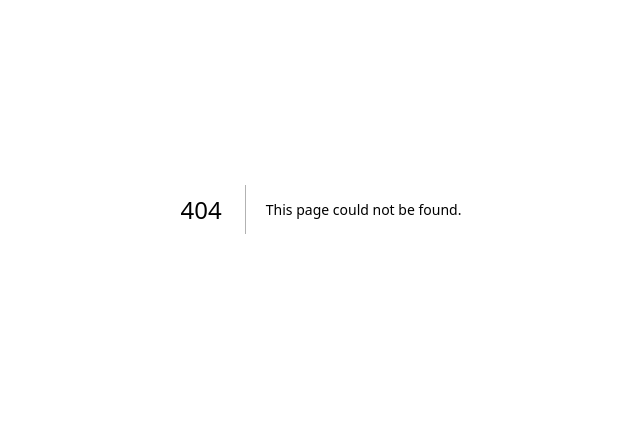
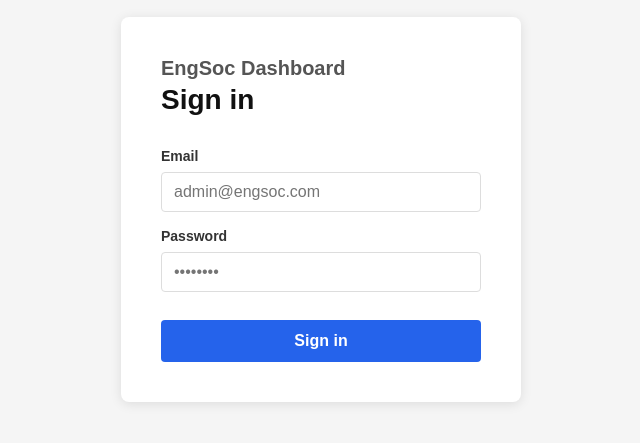
Before and after one commit to it-unswengsoc/engsoc-dashboard, a Next.js app in the folder frontend/: page /login in a window 1280 px wide. Before the commit this address had no page. Shown: the part 191-634 px from the top of the page, without its empty margins (319-959 px from the left). Built offline with nearby package versions, Linux system fonts and the light colour scheme.

Commit message:
LV/FEAT/Added user auth handling including tokenisation

```diff
--- /dev/null
+++ b/frontend/src/app/login/page.tsx
@@ -0,0 +1,141 @@
+'use client';
+
+import { useState, FormEvent } from 'react';
+import { useRouter } from 'next/navigation';
+
+export default function LoginPage() {
+  const router = useRouter();
+  const [email, setEmail] = useState('');
+  const [password, setPassword] = useState('');
+  const [error, setError] = useState('');
+  const [loading, setLoading] = useState(false);
+
+  async function handleSubmit(e: FormEvent) {
+    e.preventDefault();
+    setError('');
+    setLoading(true);
+
+    try {
+      const res = await fetch('http://localhost:5001/api/auth/login', {
+        method: 'POST',
+        headers: { 'Content-Type': 'application/json' },
+        body: JSON.stringify({ email, password }),
+      });
+
+      const data = await res.json();
+
+      if (!res.ok) {
+        setError(data.message || 'Login failed');
+        return;
+      }
+
+      sessionStorage.setItem('token', data.data.token);
+      console.log(data.data.token);
+      router.push('/profile');
+    } catch {
+      setError('Could not connect to server');
+    } finally {
+      setLoading(false);
+    }
+  }
+
+  return (
+    <main style={styles.page}>
+      <div style={styles.card}>
+        <h1 style={styles.title}>EngSoc Dashboard</h1>
+        <h2 style={styles.subtitle}>Sign in</h2>
+
+        <form onSubmit={handleSubmit} style={styles.form}>
+          <label style={styles.label}>Email</label>
+          <input
+            type="email"
+            value={email}
+            onChange={(e) => setEmail(e.target.value)}
+            placeholder="admin@engsoc.com"
+            required
+            style={styles.input}
+          />
+
+          <label style={styles.label}>Password</label>
+          <input
+            type="password"
+            value={password}
+            onChange={(e) => setPassword(e.target.value)}
+            placeholder="••••••••"
+            required
+            style={styles.input}
+          />
+
+          {error && <p style={styles.error}>{error}</p>}
+
+          <button type="submit" disabled={loading} style={styles.button}>
+            {loading ? 'Signing in...' : 'Sign in'}
+          </button>
+        </form>
+      </div>
+    </main>
+  );
+}
+
+const styles: Record<string, React.CSSProperties> = {
+  page: {
+    minHeight: '100vh',
+    display: 'flex',
+    alignItems: 'center',
+    justifyContent: 'center',
+    backgroundColor: '#f5f5f5',
+    fontFamily: 'sans-serif',
+  },
+  card: {
+    backgroundColor: '#fff',
+    padding: '2.5rem',
+    borderRadius: '8px',
+    boxShadow: '0 2px 12px rgba(0,0,0,0.1)',
+    width: '100%',
+    maxWidth: '400px',
+  },
+  title: {
+    margin: '0 0 0.25rem',
+    fontSize: '1.25rem',
+    color: '#555',
+  },
+  subtitle: {
+    margin: '0 0 1.5rem',
+    fontSize: '1.75rem',
+    color: '#111',
+  },
+  form: {
+    display: 'flex',
+    flexDirection: 'column',
+    gap: '0.5rem',
+  },
+  label: {
+    fontSize: '0.875rem',
+    fontWeight: 600,
+    color: '#333',
+    marginTop: '0.5rem',
+  },
+  input: {
+    padding: '0.625rem 0.75rem',
+    border: '1px solid #ddd',
+    borderRadius: '4px',
+    fontSize: '1rem',
+    outline: 'none',
+  },
+  button: {
+    marginTop: '1.25rem',
+    padding: '0.75rem',
+    backgroundColor: '#2563eb',
+    color: '#fff',
+    border: 'none',
+    borderRadius: '4px',
+    fontSize: '1rem',
+    fontWeight: 600,
+    cursor: 'pointer',
+  },
+  error: {
+    color: '#dc2626',
+    fontSize: '0.875rem',
+    margin: '0.25rem 0 0',
+  },
+};
```
Also changed, not shown: frontend/src/app/profile/page.tsx (added, +157 -0 lines), 1 other file (tests, documents, lock files or other folders).
